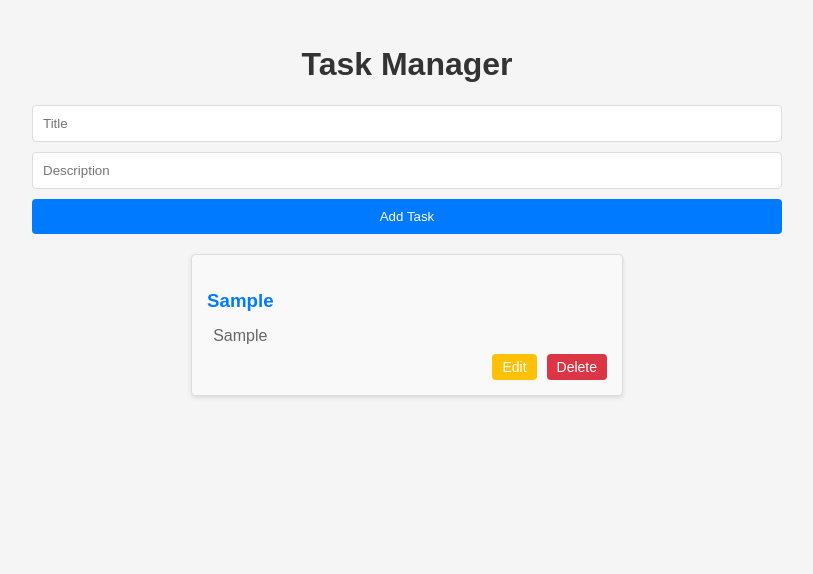
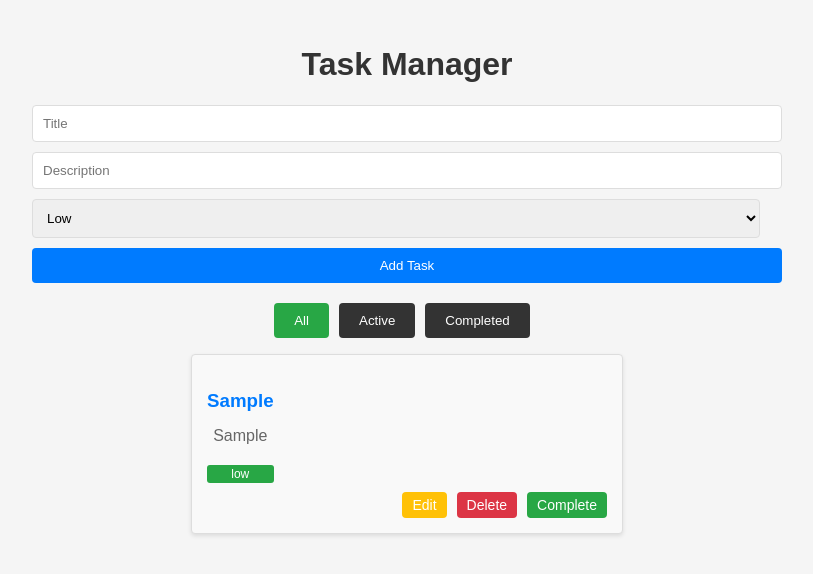
Before and after one commit to gokuljanardhanan/task-manager-app, a React (Create React App) app: page / in a window 1280 px wide. Both pictures are taken after typing "Sample", "Sample" into the empty fields and a click on the button "Add Task". Shown: the top 574 px of the page, without its empty margins (233-1046 px from the left). Built offline with nearby package versions, Linux system fonts and the light colour scheme.

Commit message:
add priority

```diff
--- a/src/App.css
+++ b/src/App.css
@@ -24,6 +24,14 @@ form {
 }
 
 input[type="text"] {
+  padding: 10px;
+  border: 1px solid #ddd;
+  border-radius: 4px;
+  width: calc(100% - 22px);
+}
+
+input[type="text"],
+select {
   padding: 10px;
   border: 1px solid #ddd;
   border-radius: 4px;
@@ -74,6 +82,28 @@ li h3 {
 li p {
   margin: 5px 0 0;
   color: #666;
+}
+
+li .priority {
+  font-size: 12px;
+  padding: 2px 5px;
+  border-radius: 3px;
+  margin-top: 10px;
+}
+
+li .priority.high {
+  background-color: #dc3545;
+  color: white;
+}
+
+li .priority.medium {
+  background-color: #ffc107;
+  color: white;
+}
+
+li .priority.low {
+  background-color: #28a745;
+  color: white;
 }
 
 li div {
@@ -140,3 +170,40 @@ li button.save-btn:hover {
   display: flex;
   flex-direction: column;
 }
+
+.error {
+  color: #dc3545;
+  margin-bottom: 10px;
+  text-align: left;
+}
+
+.all-btn{
+  background-color: #333;
+  color: white;
+  margin-right: 10px;
+}
+
+.active-btn{
+  background-color: #333;
+  color: white;
+  margin-right: 10px;
+}
+
+.completed-btn{
+  background-color: #333;
+  color: white;
+  margin-right: 10px;
+}
+
+.complete-btn.mark{
+   background-color: #28a745;
+}
+
+.complete-btn.unmark{
+  background-color: violet;
+}
+
+
+.highlite{
+  background-color: #28a745;
+}
--- a/src/App.tsx
+++ b/src/App.tsx
@@ -1,4 +1,4 @@
-import React, { useState } from "react";
+import React, { useState, useEffect } from "react";
 import TaskList from "./components/TaskList.tsx";
 import TaskForm from "./components/TaskForm.tsx";
 import "./App.css";
@@ -7,10 +7,24 @@ interface Task {
   title: string;
   description?: string;
   id: number;
+  priority: "high" | "medium" | "low";
+  completed: boolean;
 }
 
 const App: React.FC = () => {
   const [tasks, setTasks] = useState<Task[]>([]);
+  const [filter, setFilter] = useState<string>("all");
+
+  useEffect(() => {
+    const storedTasks = localStorage.getItem("tasks");
+    if (storedTasks) {
+      setTasks(JSON.parse(storedTasks));
+    }
+  }, []);
+
+  useEffect(() => {
+    localStorage.setItem("tasks", JSON.stringify(tasks));
+  }, [tasks]);
 
   const addTask = (task: Task) => {
     setTasks([...tasks, task]);
@@ -20,12 +34,30 @@ const App: React.FC = () => {
     setTasks(tasks.filter((task) => task.id !== id));
   };
 
-  const editTask = (id: number, newTitle: string, newDescription?: string) => {
+  const editTask = (
+    id: number,
+    newTitle: string,
+    newDescription?: string,
+    newPriority?: "high" | "medium" | "low"
+  ) => {
     setTasks(
       tasks.map((task) =>
         task.id === id
-          ? { ...task, title: newTitle, description: newDescription }
+          ? {
+              ...task,
+              title: newTitle,
+              description: newDescription,
+              priority: newPriority!,
+            }
           : task
+      )
+    );
+  };
+
+  const toggleCompletion = (id: number) => {
+    setTasks(
+      tasks.map((task) =>
+        task.id === id ? { ...task, completed: !task.completed } : task
       )
     );
   };
@@ -34,7 +66,38 @@ const App: React.FC = () => {
     <div className="App">
       <h1>Task Manager</h1>
       <TaskForm addTask={addTask} />
-      <TaskList tasks={tasks} removeTask={removeTask} editTask={editTask} />
+      {tasks.length > 0 && (
+        <div className="filter-container">
+          <button
+            className={`all-btn ${filter === "all" ? "highlite" : ""}`}
+            onClick={() => setFilter("all")}
+          >
+            All
+          </button>
+          <button
+            className={`active-btn ${filter === "active" ? "highlite" : ""}`}
+            onClick={() => setFilter("active")}
+          >
+            Active
+          </button>
+          <button
+            className={`completed-btn ${
+              filter === "completed" ? "highlite" : ""
+            }`}
+            onClick={() => setFilter("completed")}
+          >
+            Completed
+          </button>
+        </div>
+      )}
+
+      <TaskList
+        tasks={tasks}
+        removeTask={removeTask}
+        editTask={editTask}
+        toggleCompletion={toggleCompletion}
+        filter={filter}
+      />
     </div>
   );
 };
--- a/src/components/TaskForm.tsx
+++ b/src/components/TaskForm.tsx
@@ -8,23 +8,33 @@ interface Task {
   title: string;
   description?: string;
   id: number;
+  priority: "high" | "medium" | "low";
+  completed: boolean;
 }
 
 const TaskForm: React.FC<TaskFormProps> = ({ addTask }) => {
   const [title, setTitle] = useState<string>("");
   const [description, setDescription] = useState<string>("");
+  const [priority, setPriority] = useState<"high" | "medium" | "low">("low");
+  const [error, setError] = useState<string>("");
 
   const handleSubmit = (e: FormEvent<HTMLFormElement>) => {
     e.preventDefault();
-    if (title) {
+    if (!title.trim()) {
+      setError("Title is required.");
+      return;
+    }
     addTask({
       title,
       description,
       id: Date.now(),
+      priority,
+      completed: false,
     });
     setTitle("");
     setDescription("");
-    }
+    setPriority("low");
+    setError("");
   };
 
   return (
@@ -38,6 +48,7 @@ const TaskForm: React.FC<TaskFormProps> = ({ addTask }) => {
         }
         maxLength={100}
       />
+      {error && <div className="error">{error}</div>}
       <input
         type="text"
         placeholder="Description"
@@ -47,6 +58,16 @@ const TaskForm: React.FC<TaskFormProps> = ({ addTask }) => {
         }
         maxLength={200}
       />
+      <select
+        value={priority}
+        onChange={(e: ChangeEvent<HTMLSelectElement>) =>
+          setPriority(e.target.value as "high" | "medium" | "low")
+        }
+      >
+        <option value="high">High</option>
+        <option value="medium">Medium</option>
+        <option value="low">Low</option>
+      </select>
       <button type="submit" className="create-btn">
         Add Task
       </button>
--- a/src/components/TaskItem.tsx
+++ b/src/components/TaskItem.tsx
@@ -4,30 +4,53 @@ interface Task {
   title: string;
   description?: string;
   id: number;
+  priority: "high" | "medium" | "low";
+  completed: boolean;
 }
 
 interface TaskItemProps {
   task: Task;
   removeTask: (id: number) => void;
-  editTask: (id: number, newTitle: string, newDescription?: string) => void;
+  editTask: (
+    id: number,
+    newTitle: string,
+    newDescription?: string,
+    newPriority?: "high" | "medium" | "low"
+  ) => void;
+  toggleCompletion: (id: number) => void;
 }
 
-const TaskItem: React.FC<TaskItemProps> = ({ task, removeTask, editTask }) => {
+const TaskItem: React.FC<TaskItemProps> = ({
+  task,
+  removeTask,
+  editTask,
+  toggleCompletion,
+}) => {
   const [isEditing, setIsEditing] = useState<boolean>(false);
   const [newTitle, setNewTitle] = useState<string>(task.title);
   const [newDescription, setNewDescription] = useState<string>(
     task.description || ""
   );
+  const [newPriority, setNewPriority] = useState<"high" | "medium" | "low">(
+    task.priority
+  );
+  const [error, setError] = useState<string>("");
 
   const handleEdit = () => {
-    editTask(task.id, newTitle, newDescription);
+    if (!newTitle.trim()) {
+      setError("Title is required.");
+      return;
+    }
+    editTask(task.id, newTitle, newDescription, newPriority);
     setIsEditing(false);
+    setError("");
   };
 
   return (
     <li>
       {isEditing ? (
         <div>
+          {error && <div className="error">{error}</div>}
           <input
             type="text"
             value={newTitle}
@@ -44,15 +67,26 @@ const TaskItem: React.FC<TaskItemProps> = ({ task, removeTask, editTask }) => {
             }
             maxLength={200}
           />
+          <select
+            value={newPriority}
+            onChange={(e: ChangeEvent<HTMLSelectElement>) =>
+              setNewPriority(e.target.value as "high" | "medium" | "low")
+            }
+          >
+            <option value="high">High</option>
+            <option value="medium">Medium</option>
+            <option value="low">Low</option>
+          </select>
           <button className="save-btn" onClick={handleEdit}>
             Save
           </button>
         </div>
       ) : (
-        <div className="item-container">
+        <div className={`item-container ${task.completed ? "completed" : ""}`}>
           <div className="item-content">
             <h3>{task.title}</h3>
             <p>{task.description}</p>
+            <span className={`priority ${task.priority}`}>{task.priority}</span>
           </div>
           <div className="btn-container">
             <button className="edit-btn" onClick={() => setIsEditing(true)}>
@@ -60,6 +94,12 @@ const TaskItem: React.FC<TaskItemProps> = ({ task, removeTask, editTask }) => {
             </button>
             <button className="delete-btn" onClick={() => removeTask(task.id)}>
               Delete
+            </button>
+            <button
+              className={`complete-btn ${task.completed ? "unmark" : "mark"}`}
+              onClick={() => toggleCompletion(task.id)}
+            >
+              {task.completed ? "Unmark" : "Complete"}
             </button>
           </div>
         </div>
--- a/src/components/TaskList.tsx
+++ b/src/components/TaskList.tsx
@@ -5,23 +5,51 @@ interface Task {
   title: string;
   description?: string;
   id: number;
+  priority: "high" | "medium" | "low";
+  completed: boolean;
 }
 
 interface TaskListProps {
   tasks: Task[];
   removeTask: (id: number) => void;
-  editTask: (id: number, newTitle: string, newDescription?: string) => void;
+  editTask: (
+    id: number,
+    newTitle: string,
+    newDescription?: string,
+    newPriority?: "high" | "medium" | "low"
+  ) => void;
+  toggleCompletion: (id: number) => void;
+  filter: string;
 }
 
-const TaskList: React.FC<TaskListProps> = ({ tasks, removeTask, editTask }) => {
+const TaskList: React.FC<TaskListProps> = ({
+  tasks,
+  removeTask,
+  editTask,
+  toggleCompletion,
+  filter,
+}) => {
+  const filteredTasks = tasks.filter((task) => {
+    if (filter === "all") return true;
+    if (filter === "completed") return task.completed;
+    if (filter === "active") return !task.completed;
+    return true;
+  });
+
+  const sortedTasks = filteredTasks.sort((a, b) => {
+    const priorityOrder = { high: 1, medium: 2, low: 3 };
+    return priorityOrder[a.priority] - priorityOrder[b.priority];
+  });
+
   return (
     <ul>
-      {tasks.map((task) => (
+      {sortedTasks.map((task) => (
         <TaskItem
           key={task.id}
           task={task}
           removeTask={removeTask}
           editTask={editTask}
+          toggleCompletion={toggleCompletion}
         />
       ))}
     </ul>
```
Lines whose indentation alone changed are shown as unchanged.
